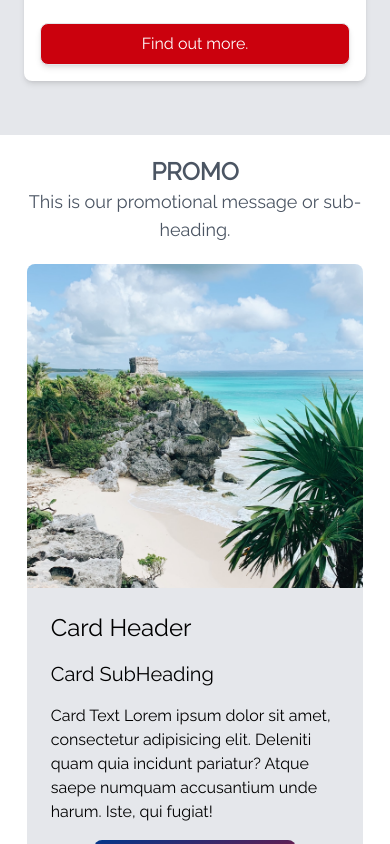
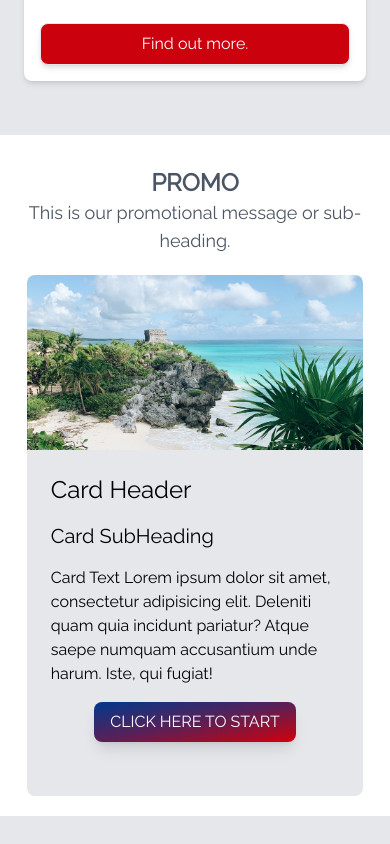
Before and after one commit to ErikRobles/aqptrucking, a Next.js app: page / in a window 390 px wide. Shown: the part 1500-2344 px from the top of the page. Built offline with nearby package versions, Linux system fonts and the light colour scheme.

Commit message:
adjusted margins in Promo Section to account for image placement

```diff
--- a/components/Promo.jsx
+++ b/components/Promo.jsx
@@ -3,8 +3,8 @@ import CVForm from './CVForm';
 
 function Promo({ promoheading, promomessage }) {
   return (
-    <div className='w-full h-screen mb-[30px]  bg-white pb-[120px] pt-[5px] px-2 flex flex-col justify-evenly'>
-      <div className='mt-4 text-center'>
+    <div className='w-full h-full bg-white pt-8 pb-[120px] px-2 flex flex-col justify-evenly'>
+      <div className='text-center'>
         <h1 className='text-2xl font-bold text-gray-600 uppercase'>
           {promoheading}
         </h1>
@@ -28,8 +28,8 @@ function Promo({ promoheading, promomessage }) {
           </div>
         </div>
       </div>
-      <div className='md:hidden mx-auto w-[90%] min-h-[250px] mb-[-175px] cancun-img bg-center bg-cover h-[900px] rounded-lg'></div>
-      <div className='md:hidden mx-auto w-[90%] bg-gray-200 p-6 rounded-lg rounded-t-none mb-[-75px]'>
+      <div className='md:hidden mx-auto w-[90%] min-h-[350px] mb-[-175px] cancun-img bg-center bg-cover h-[350px] rounded-lg'></div>
+      <div className='md:hidden mx-auto w-[90%] bg-gray-200 p-6 rounded-lg rounded-t-none mb-[-100px]'>
         <div className='flex flex-col justify-evenly space-y-4'>
           <h3 className='text-2xl'>Card Header</h3>
           <h2 className='text-xl'>Card SubHeading</h2>
```
